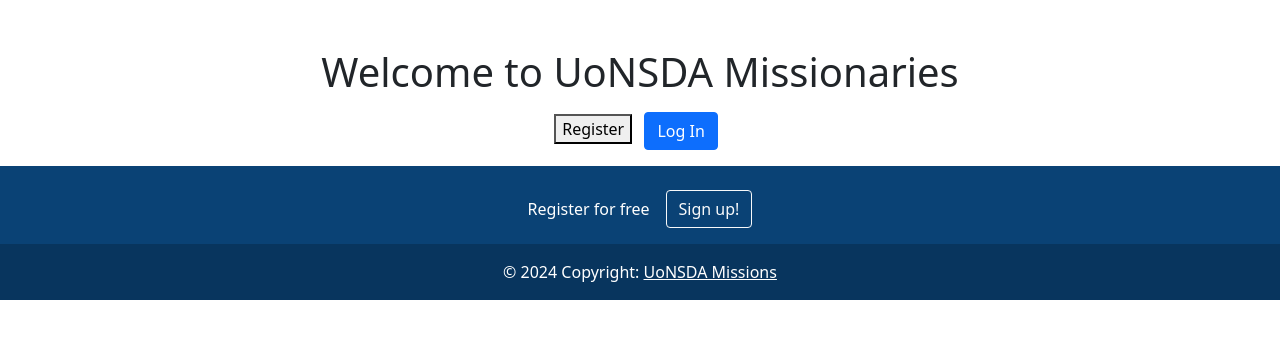
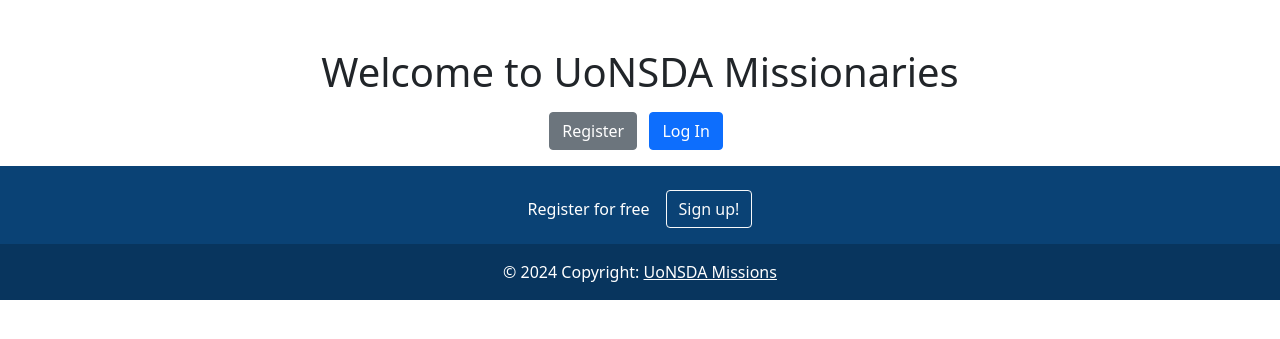
Before and after one commit to ISLOWIsmaeli/Uonsda-Site-Sorting, a Django app: page / in a window 1280 px wide. Shown: the part 56-395 px from the top of the page. Run offline with Django 5.2, Linux system fonts and the light colour scheme.

Commit message:
sign up and login working

```diff
--- a/sorting/templates/sorting/base.html
+++ b/sorting/templates/sorting/base.html
@@ -48,9 +48,10 @@
       <section class="">
         <p class="d-flex justify-content-center align-items-center">
           <span class="me-3">Register for free</span>
-          <button type="button" class="btn btn-outline-light btn-rounded">
+
+          <a href={% url 'sign_up_page' %} class="btn btn-outline-light btn-rounded">
             Sign up!
-          </button>
+          </a>
         </p>
       </section>
       <!-- Section: CTA -->
@@ -60,7 +61,7 @@
     <!-- Copyright -->
     <div class="text-center p-3" style="background-color: rgba(0, 0, 0, 0.2);">
       © 2024 Copyright:
-      <a class="text-white" href={% url "sign_up_page" %}>UoNSDA Missions</a>
+      <a class="text-white" href={% url "start_page" %}>UoNSDA Missions</a>
     </div>
     <!-- Copyright -->
   </footer>
--- a/sorting/templates/sorting/home.html
+++ b/sorting/templates/sorting/home.html
@@ -4,8 +4,8 @@
 <div class="container text-center mt-5">
     <h1>Welcome to UoNSDA Missionaries</h1>
     <p></p>
-    <button href= {% url "sign_up_page" %}>Register</button>
-    <button class="btn btn-primary mx-2" href = {% url "login_page" %}>Log In</button>
+    <a href={% url 'sign_up_page' %} class="btn btn-secondary">Register</a>
+    <a href = {% url "login_page" %} class="btn btn-primary mx-2">Log In</a>
     <p></p>
 </div>
 
--- a/sorting/urls.py
+++ b/sorting/urls.py
@@ -3,8 +3,8 @@ from . import views
 
 urlpatterns = [
     path("",views.startPage, name="start_page"),
-    path("/contacts",views.contactPage,name="contacts_page"),
-    path("/about",views.aboutPage,name="about_page"),
-    path("/login",views.loginView,name="login_page"),
-    path("/signUp",views.signUpView,name="sign_up_page"),
+    path("contacts",views.contactPage,name="contacts_page"),
+    path("about",views.aboutPage,name="about_page"),
+    path("login",views.loginView,name="login_page"),
+    path("signUp",views.signUpView,name="sign_up_page"),
 ]
```
